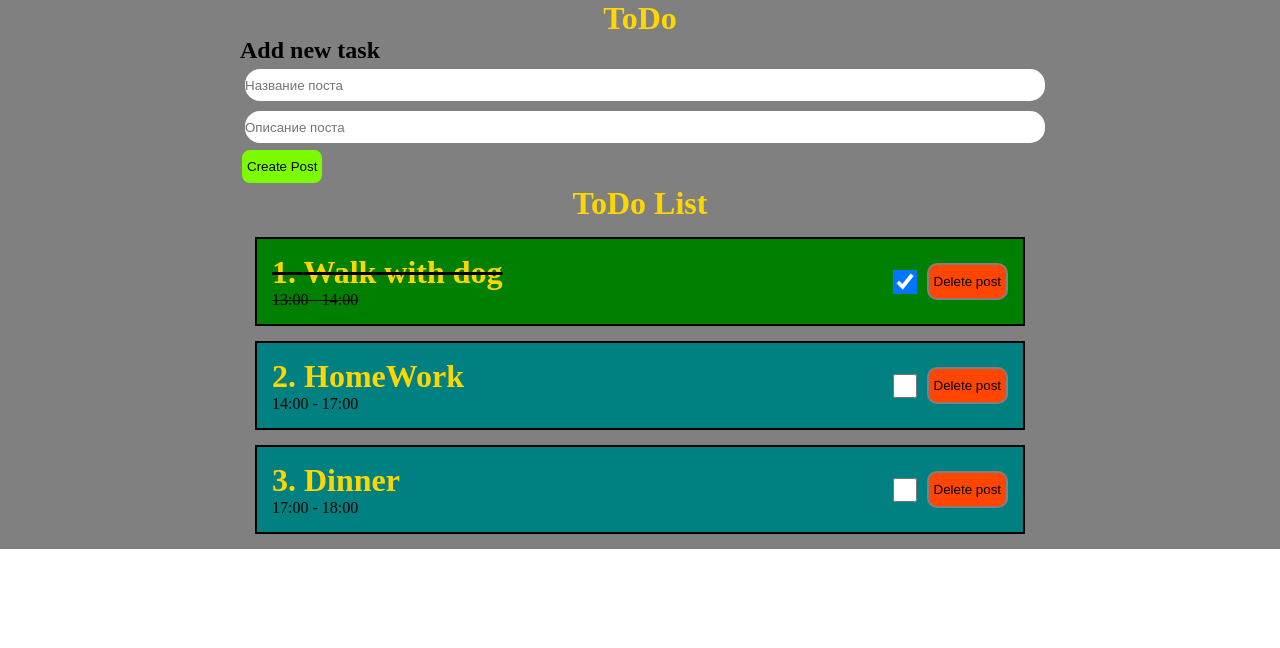
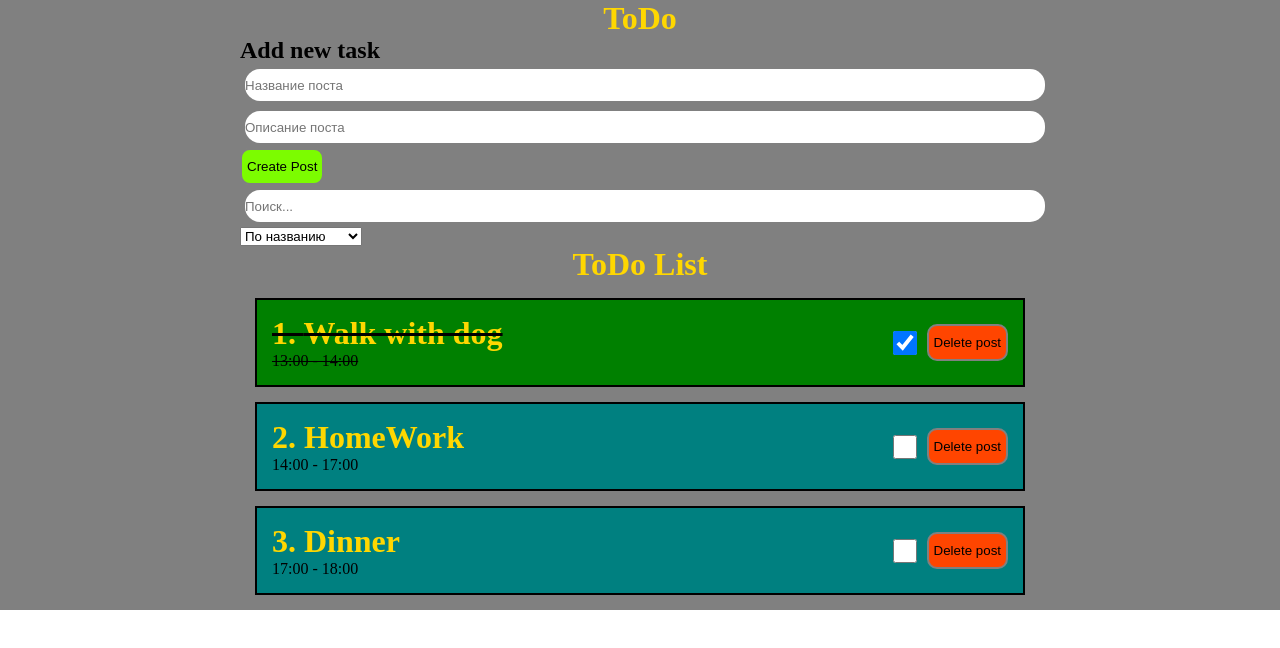
Before and after one commit to zelenkov4462/ToDoApp-React, a React (Create React App) app: page / in a window 1280 px wide. Shown: the top 648 px of the page. Built offline with nearby package versions, Linux system fonts and the light colour scheme.

Commit message:
selectForm without isChecked

```diff
--- a/src/App.js
+++ b/src/App.js
@@ -4,6 +4,8 @@ import { useState } from "react";
 import PostList from "./components/PostList/PostList";
 import PostForm from "./components/PostForm/PostForm";
 import { keyboard } from "@testing-library/user-event/dist/keyboard";
+import Select from "./components/UI/select/Select";
+import Input from "./components/UI/input/Input";
 
 function App() {
   const [posts, setPosts] = useState([
@@ -11,6 +13,8 @@ function App() {
     { id: 2, title: "HomeWork", body: "14:00 - 17:00", isChecked: false },
     { id: 3, title: "Dinner", body: "17:00 - 18:00", isChecked: false },
   ]);
+  const [selectedSort, setSelectedSort] = useState("");
+  const [searchQuery, setSearchQuery] = useState("");
 
   const createPost = (newPost) => {
     setPosts([...posts, newPost]);
@@ -20,12 +24,32 @@ function App() {
     setPosts(posts.filter((p) => p.id !== post.id));
   };
 
+  const sortPosts = (sort) => {
+    setSelectedSort(sort);
+    setPosts([...posts].sort((a, b) => a[sort].localeCompare(b[sort])));
+  };
+
   return (
     <div className="App">
       <h1>ToDo</h1>
       <h2>Add new task</h2>
       <PostForm create={createPost} />
-
+      <Input
+        cls="postForm__input"
+        placeholder="Поиск..."
+        value={searchQuery}
+        onChange={(e) => setSearchQuery(e.target.value)}
+      />
+      <Select
+        value={selectedSort}
+        onChange={sortPosts}
+        defaultValue="Сортировка"
+        options={[
+          { value: "title", name: "По названию" },
+          { value: "body", name: "По описанию" },
+          { value: "isChecked", name: "По выполнению" },
+        ]}
+      />
       {posts.length ? (
         <>
           <h1>ToDo List</h1>
--- /dev/null
+++ b/src/components/UI/select/Select.jsx
@@ -0,0 +1,16 @@
+import React from "react";
+
+const Select = ({ defaultValue, options, value, onChange }) => {
+  return (
+    <select value={value} onChange={(e) => onChange(e.target.value)}>
+      <option disabled>{defaultValue}</option>
+      {options.map((option) => (
+        <option key={option.value} value={option.value}>
+          {option.name}
+        </option>
+      ))}
+    </select>
+  );
+};
+
+export default Select;
```
